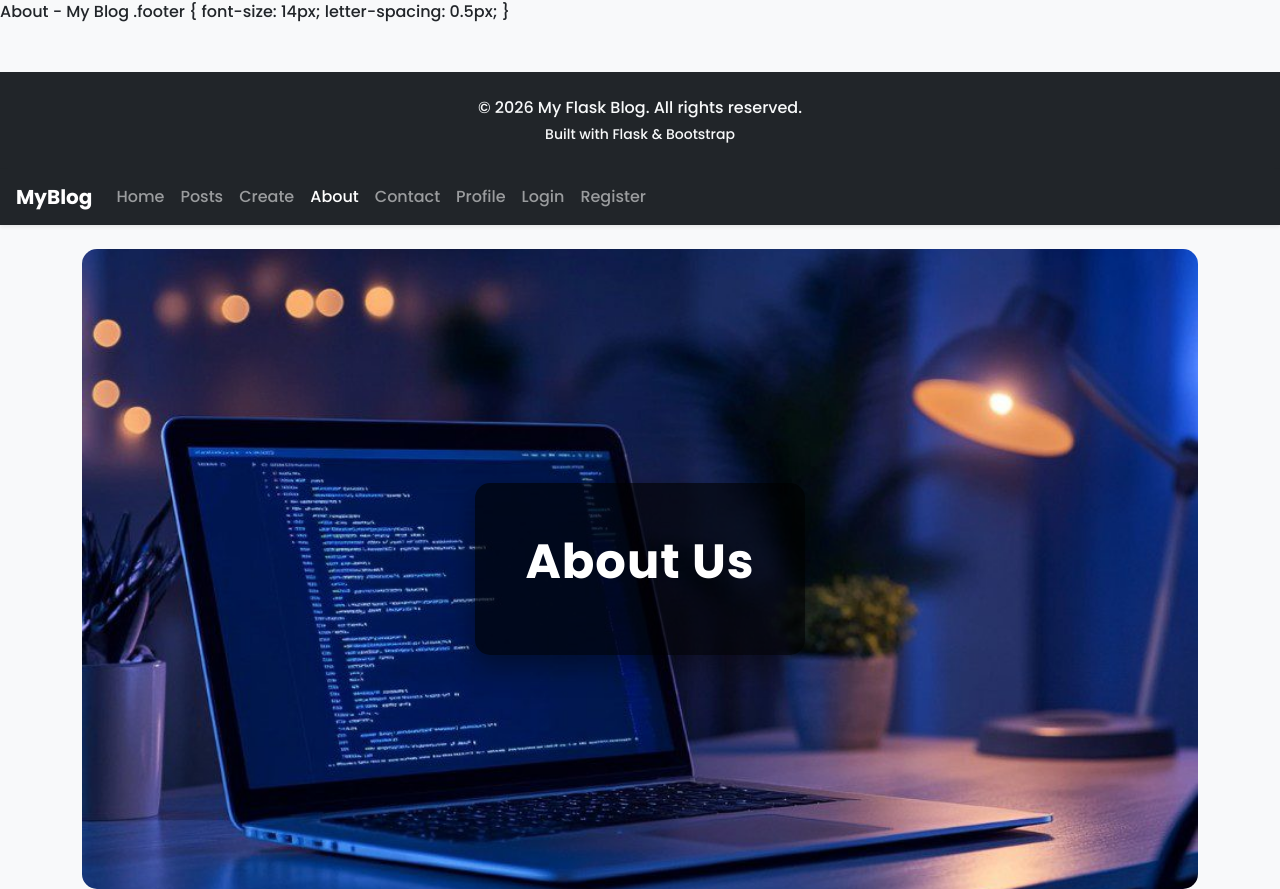
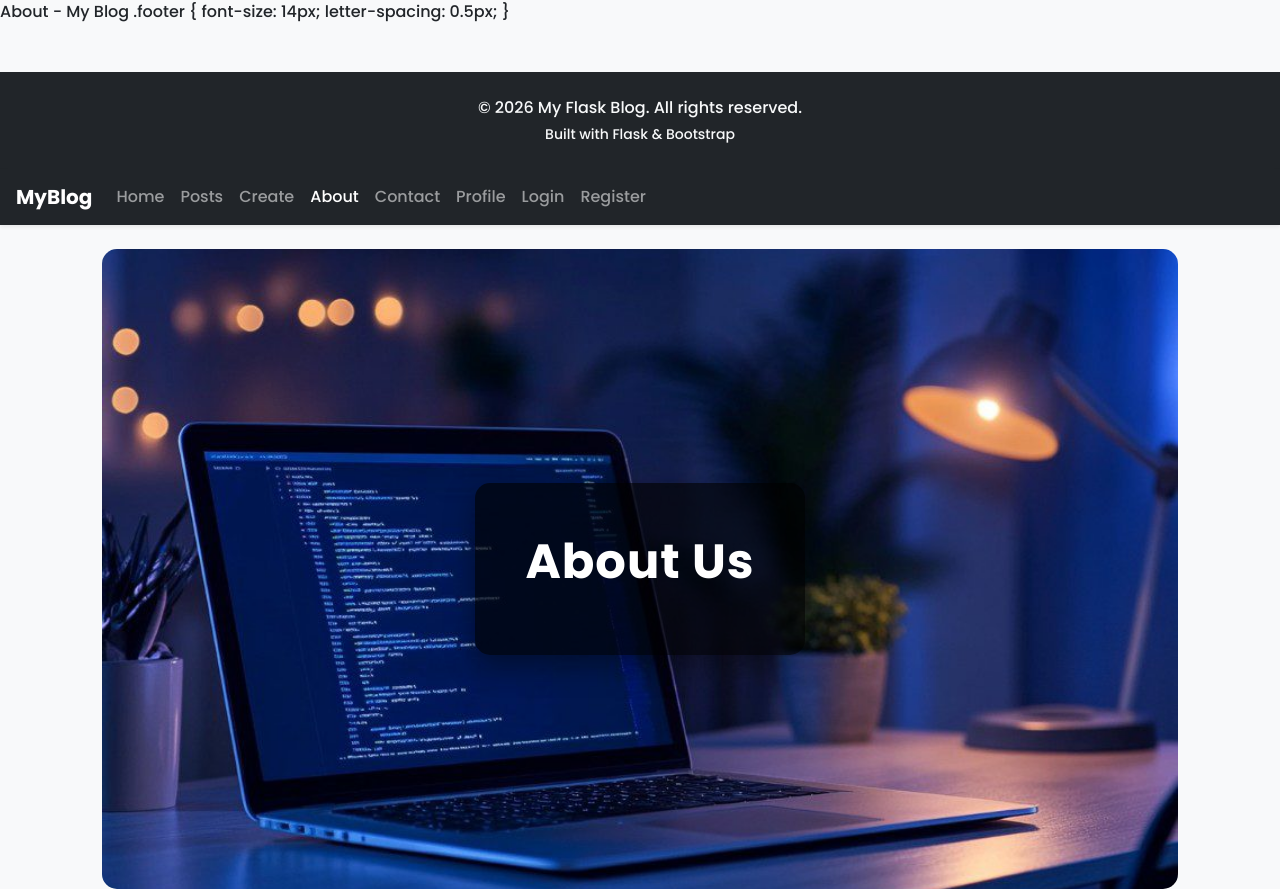
Before and after one commit to Darachai/flask-blog-project, a Flask app: page /about in a window 1280 px wide. Run offline with Flask 3, Linux system fonts and the light colour scheme.

Commit message:
Limit container width for improved layout balance

```diff
--- a/templates/base.html
+++ b/templates/base.html
@@ -170,7 +170,7 @@
     </div>
 </nav>
 
-<div class="container mt-4">
+<div class="container mt-4" style="max-width: 1100px;">
     {% block content %}{% endblock %}
 </div>
 
```
